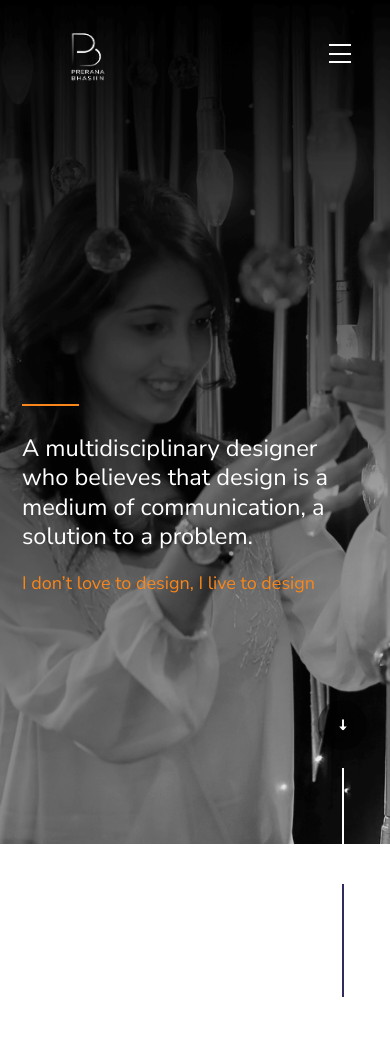
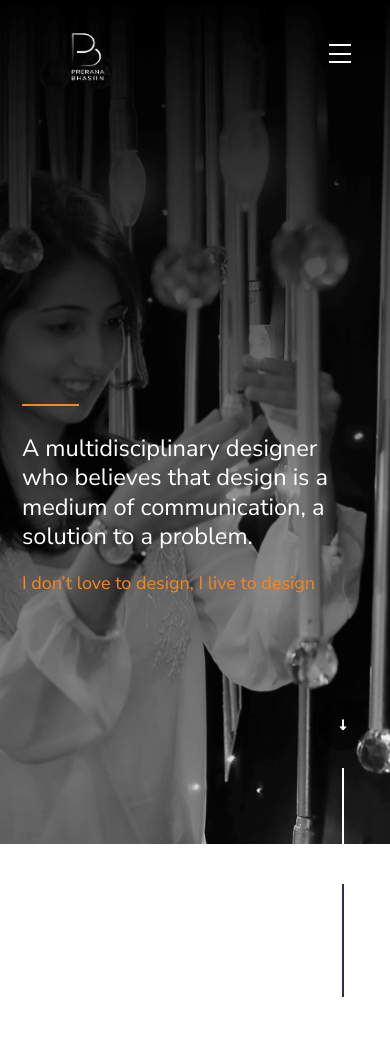
Before and after one commit to ImCalm9/DesignFullyYours, a PHP site: page /index.php in a window 390 px wide. Shown: the top 1043 px of the page. Run offline with PHP 8.4, Linux system fonts and the light colour scheme.

Commit message:
added media query for iphone device
added media query for iphone

```diff
--- a/css/main.css
+++ b/css/main.css
@@ -2088,9 +2088,16 @@ input::-moz-focus-inner {
 @media screen and (max-width: 768px) {
   section[data-image-src="images/hero-bg-3000.png"]{
     /*background-image: url('/DesignFullyYours/images/hero-bg-768.png');*/
-    background: url('/images/hero-bg-3000.png') 80% 10% fixed;
+    background: url('/images/hero-bg-3000.png') 90% 30% fixed;
     background-size: cover;
   }
+}
+@media only screen and (max-width: 414px)
+and (max-height: 812px)
+and (orientation: portrait)
+and (-webkit-min-device-pixel-ratio: 2) {
+  background: url('/images/hero-bg-3000.png') 90% 30% fixed;
+  background-size: cover;
 }
 
 
```
